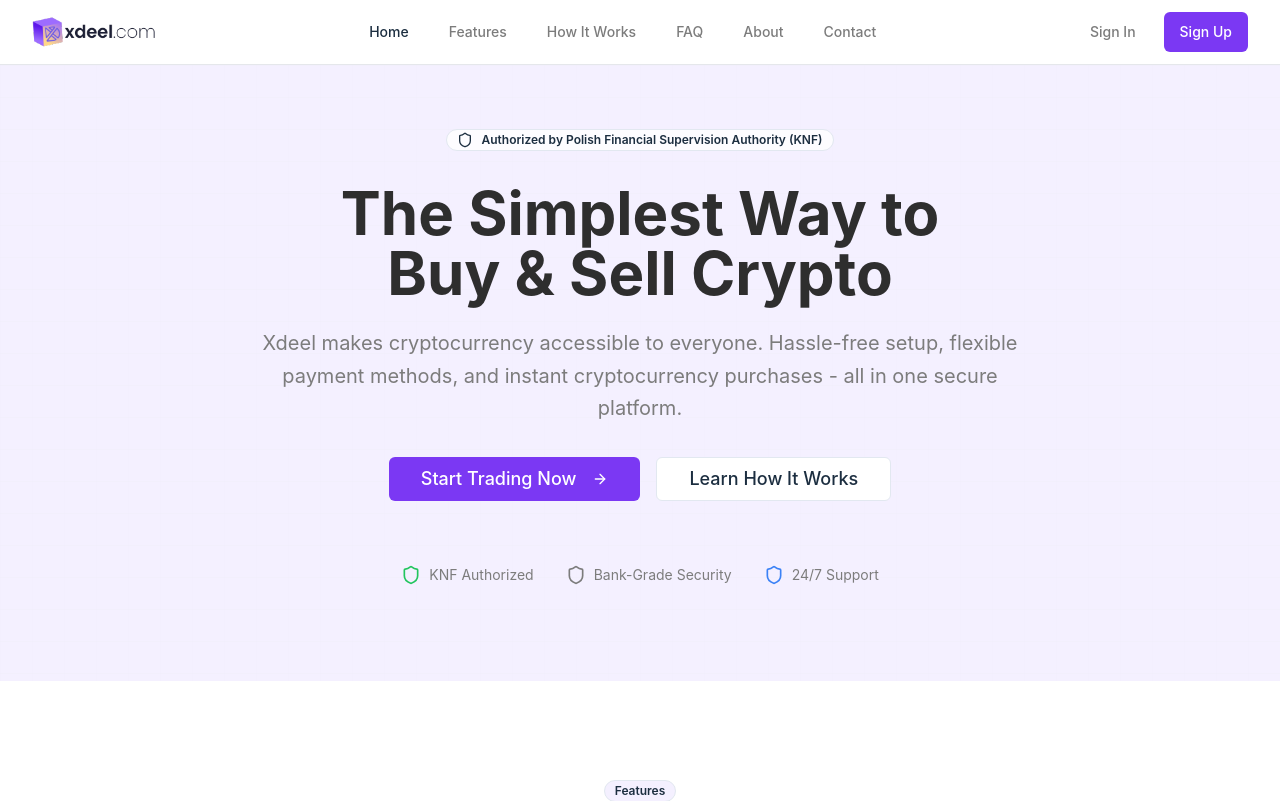
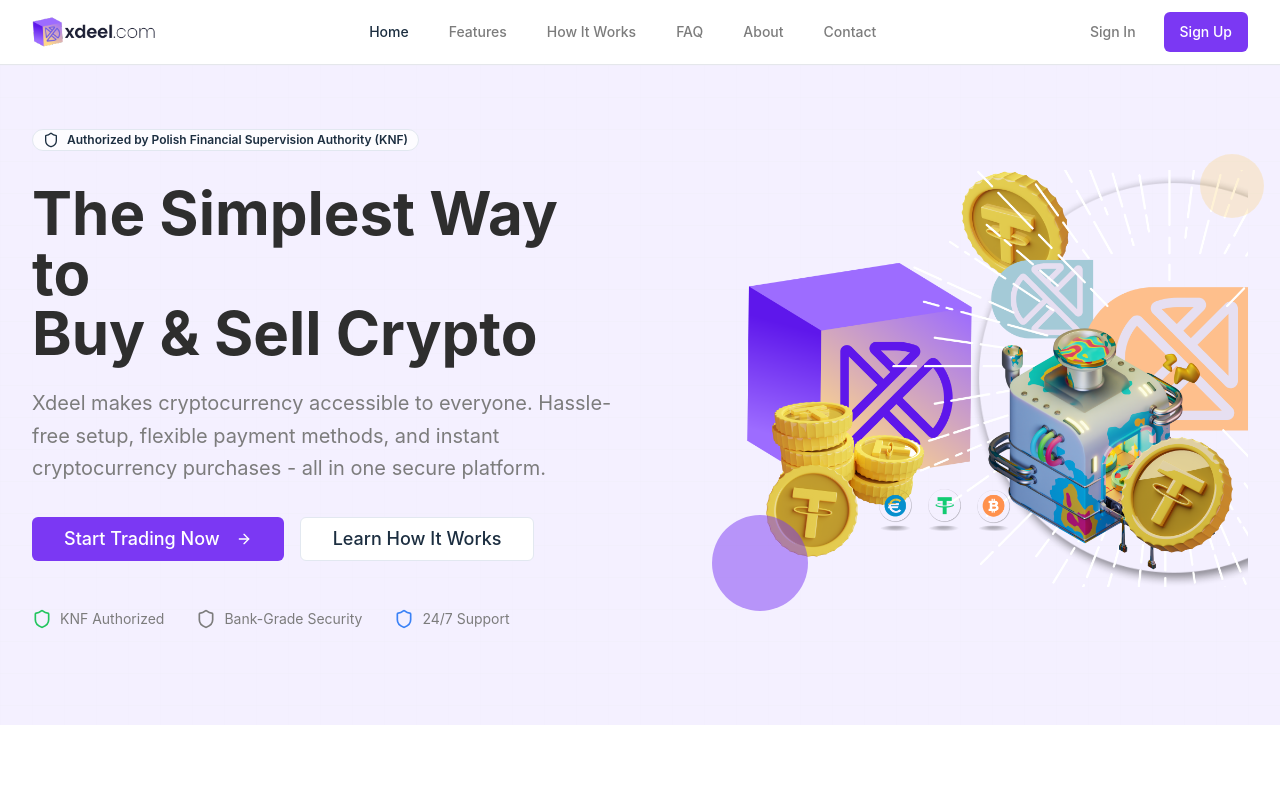
Before and after one commit to cidrus-money-org/xdeel-nexus-web, a React (Vite) app: page / in a window 1280 px wide. Shown: the top 801 px of the page. Built offline with nearby package versions, Linux system fonts and the light colour scheme.

Commit message:
Redesign header and add image
Redesigned the header section and incorporated the provided image.

```diff
--- a/src/components/home/Hero.tsx
+++ b/src/components/home/Hero.tsx
@@ -10,7 +10,9 @@ export const Hero = () => {
       <div className="absolute inset-0 bg-grid-pattern opacity-30"></div>
 
       <div className="max-w-7xl mx-auto px-4 sm:px-6 lg:px-8 relative">
-        <div className="text-center">
+        <div className="grid grid-cols-1 lg:grid-cols-2 gap-12 items-center">
+          {/* Left Content */}
+          <div className="text-left">
             {/* Trust Badge */}
             <Badge variant="secondary" className="mb-8 bg-white/80 text-xdeel-primary border-xdeel-primary/20">
               <Shield className="w-4 h-4 mr-2" />
@@ -24,28 +26,28 @@ export const Hero = () => {
             </h1>
 
             {/* Subheading */}
-          <p className="text-xl text-xdeel-gray mb-8 max-w-3xl mx-auto leading-relaxed">
+            <p className="text-xl text-xdeel-gray mb-8 max-w-2xl leading-relaxed">
               Xdeel makes cryptocurrency accessible to everyone. Hassle-free setup,
               flexible payment methods, and instant cryptocurrency purchases - all in one secure platform.
             </p>
 
             {/* CTA Buttons */}
-          <div className="flex flex-col sm:flex-row gap-4 justify-center items-center mb-16">
+            <div className="flex flex-col sm:flex-row gap-4 mb-12">
               <Link to="/signup">
-              <Button size="lg" className="bg-xdeel-primary hover:bg-xdeel-primary-dark text-white px-8 py-3 text-lg">
+                <Button size="lg" className="bg-xdeel-primary hover:bg-xdeel-primary-dark text-white px-8 py-3 text-lg w-full sm:w-auto">
                   Start Trading Now
                   <ArrowRight className="w-5 h-5 ml-2" />
                 </Button>
               </Link>
               <Link to="/how-it-works">
-              <Button size="lg" variant="outline" className="px-8 py-3 text-lg border-xdeel-primary text-xdeel-primary hover:bg-xdeel-primary hover:text-white">
+                <Button size="lg" variant="outline" className="px-8 py-3 text-lg border-xdeel-primary text-xdeel-primary hover:bg-xdeel-primary hover:text-white w-full sm:w-auto">
                   Learn How It Works
                 </Button>
               </Link>
             </div>
 
             {/* Trust Indicators */}
-          <div className="flex flex-wrap justify-center items-center gap-8 text-sm text-xdeel-gray">
+            <div className="flex flex-wrap gap-8 text-sm text-xdeel-gray">
               <div className="flex items-center">
                 <Shield className="w-5 h-5 mr-2 text-green-500" />
                 KNF Authorized
@@ -60,6 +62,21 @@ export const Hero = () => {
               </div>
             </div>
           </div>
+
+          {/* Right Image */}
+          <div className="flex justify-center lg:justify-end">
+            <div className="relative">
+              <img
+                src="/lovable-uploads/24821aa9-f534-46a1-a643-c3e584ade79e.png"
+                alt="Cryptocurrency trading platform illustration"
+                className="w-full max-w-lg h-auto object-contain"
+              />
+              {/* Optional floating elements for visual enhancement */}
+              <div className="absolute -top-4 -right-4 w-16 h-16 bg-xdeel-yellow rounded-full opacity-20 animate-pulse"></div>
+              <div className="absolute -bottom-6 -left-6 w-24 h-24 bg-xdeel-primary rounded-full opacity-10 animate-pulse delay-1000"></div>
+            </div>
+          </div>
+        </div>
       </div>
     </section>
   );
```
Also changed, not shown: public/lovable-uploads/24821aa9-f534-46a1-a643-c3e584ade79e.png (added). Lines whose indentation alone changed are shown as unchanged.
